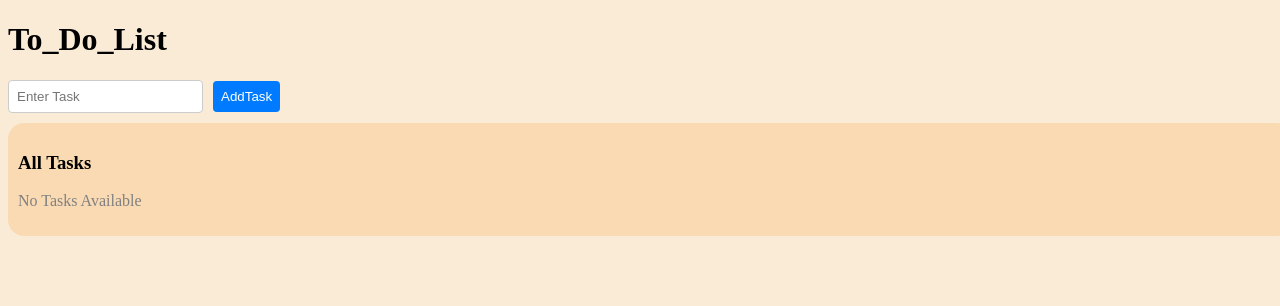
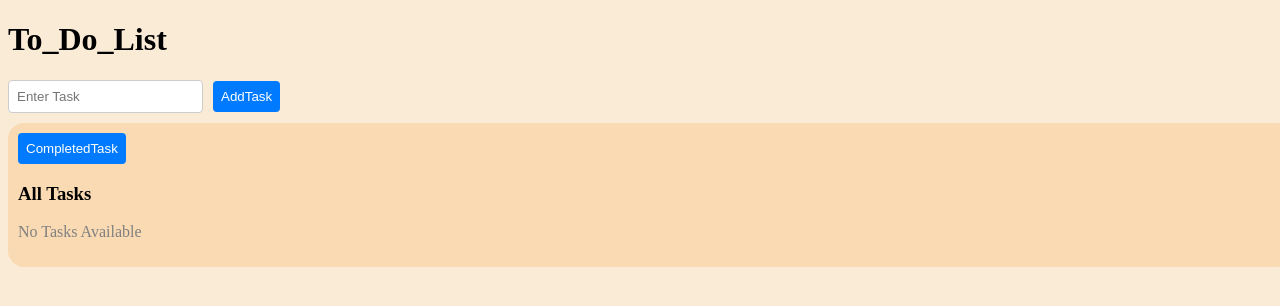
Before and after one commit to gkmaran/ToDo_Basic, a React (Vite) app: page / in a window 1280 px wide. Shown: the top 306 px of the page. Built offline with nearby package versions, Linux system fonts and the light colour scheme; the HTML template or start-up script is replaced by a standard one.

Commit message:
addcompleted

```diff
--- a/src/components/renderTask.jsx
+++ b/src/components/renderTask.jsx
@@ -1,8 +1,29 @@
 import { useState } from 'react'
 import './renderTask.css'
 function TaskItem({todos,deleteTask,toggleItem,editTask}){
+    const[completed,setcompleted]=useState(false)
+    const getCompletedTask=()=>{
+        return todos.filter(item=>item.is_completed)
+    }
     return(
             <div className='render-list'>
+                <button onClick={()=>setcompleted(!completed)}>{completed ? "AllTask" : "CompletedTask"}</button>
+                {completed ?(
+                    <div>
+                        <h3>CompletedTask</h3>
+                        {getCompletedTask().length > 0 ?
+                            (getCompletedTask().map(item=>(
+                                <div key={item.id} className='renderlist-child'>
+                                <h3>{item.name}</h3>
+                                <button className='delBtn' onClick={()=>deleteTask(item.id)}><i className="fa fa-trash" aria-hidden="true"></i></button>
+                                </div>
+                            ))
+                            ):(
+                                <p>No CompletedTasks Available</p>
+                            )}
+                    </div>
+                ):(
+                <div>
                     <h3>All Tasks</h3>
                     {todos.length>0 ?(
                     todos.map(item=>(
@@ -14,8 +35,11 @@ function TaskItem({todos,deleteTask,toggleItem,editTask}){
                     <button className='delBtn' onClick={()=>deleteTask(item.id)}><i className="fa fa-trash" aria-hidden="true"></i></button>
                     <button className='editBtn' onClick={()=>editTask(item)}><i className="fas fa-edit"></i></button>
                     </div>
-                ))):
+                    ))
+                    ):
                     (<p>No Tasks Available</p>)}
                 </div>
             )}
+            </div>
+    )}
 export default TaskItem
```
Lines whose indentation alone changed are shown as unchanged.
